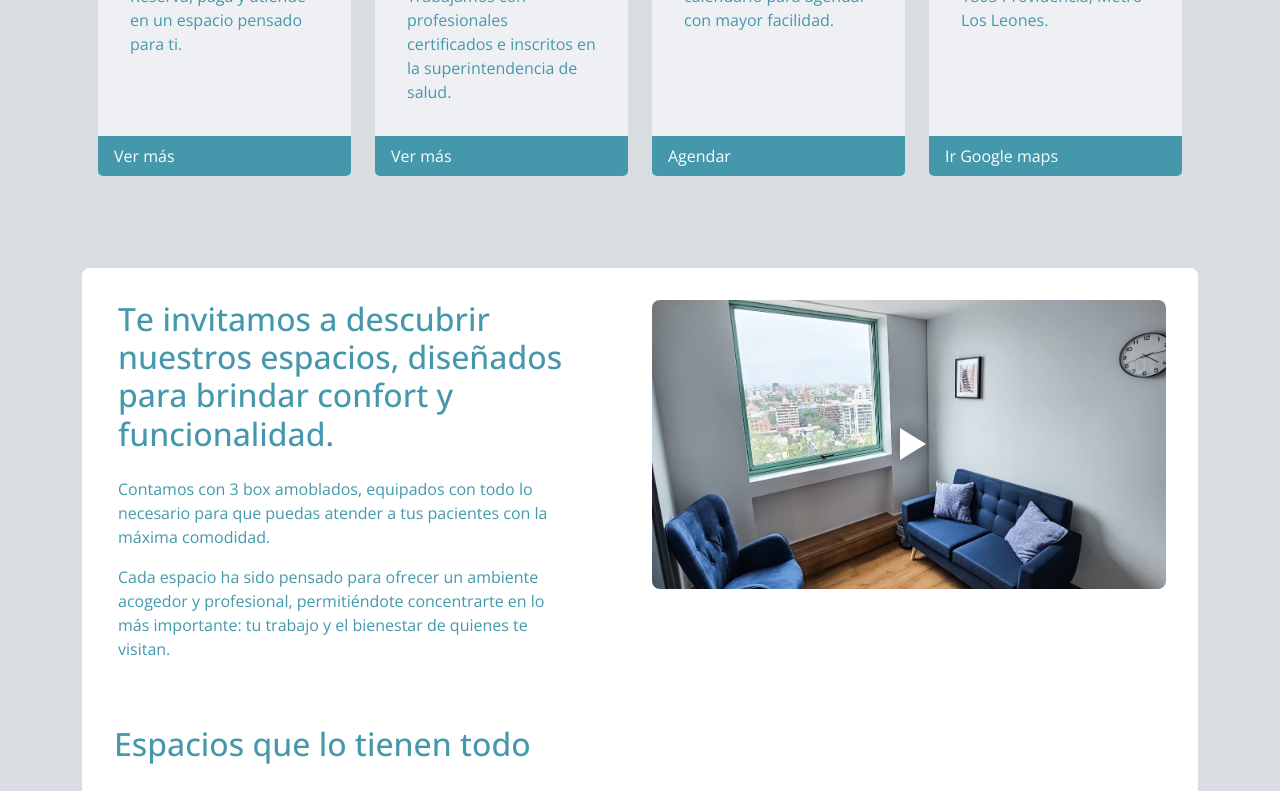
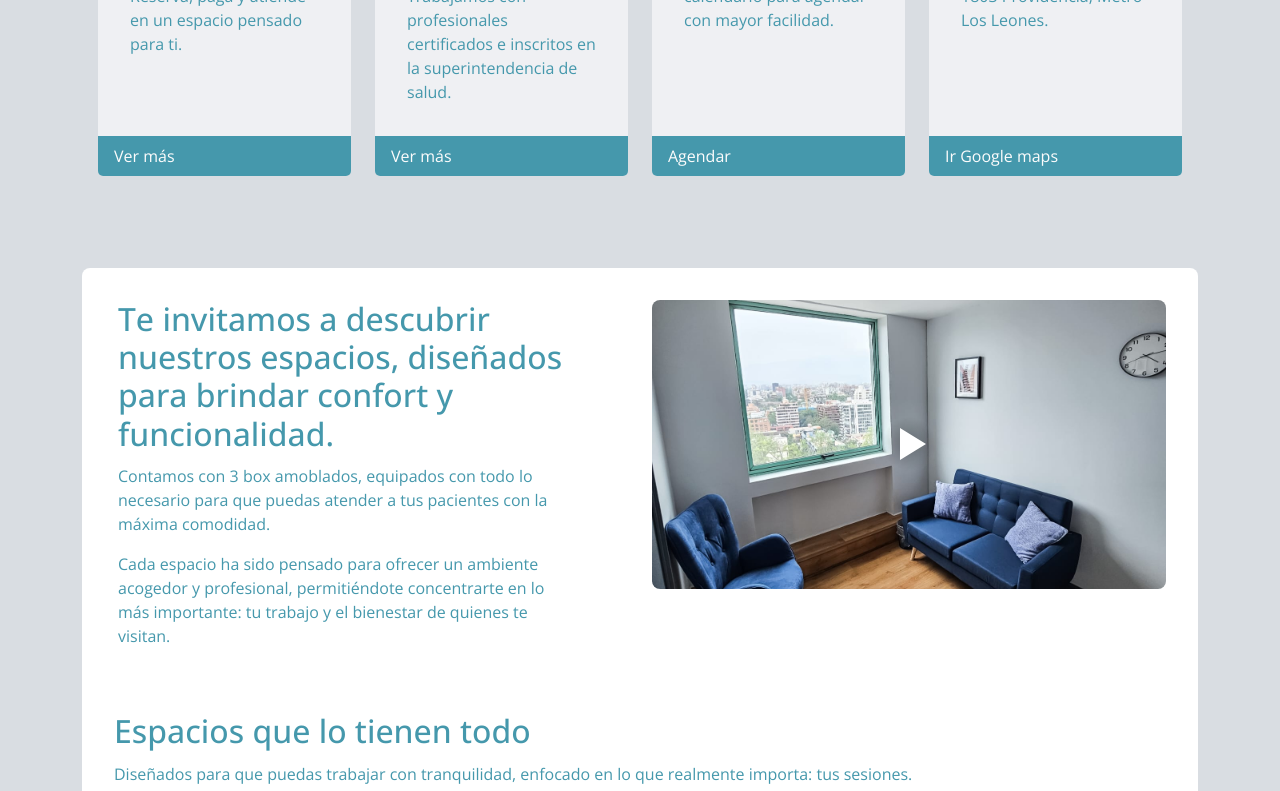
Before and after one commit to ssalinascalibar/espacio-box-noLogin, a React (Vite) app: page / in a window 1280 px wide. Shown: the part 1041-1832 px from the top of the page. Built offline with nearby package versions, Linux system fonts and the light colour scheme.

Commit message:
mod title section style, change margin bottom

```diff
--- a/src/assets/styles/global.css
+++ b/src/assets/styles/global.css
@@ -30,7 +30,7 @@ a {
 }
 
 .section-titles {
-  margin: 0 0 1.5rem 0;
+  margin: 0 0 0.7rem 0;
 }
 
 .fluid-image img{
```
